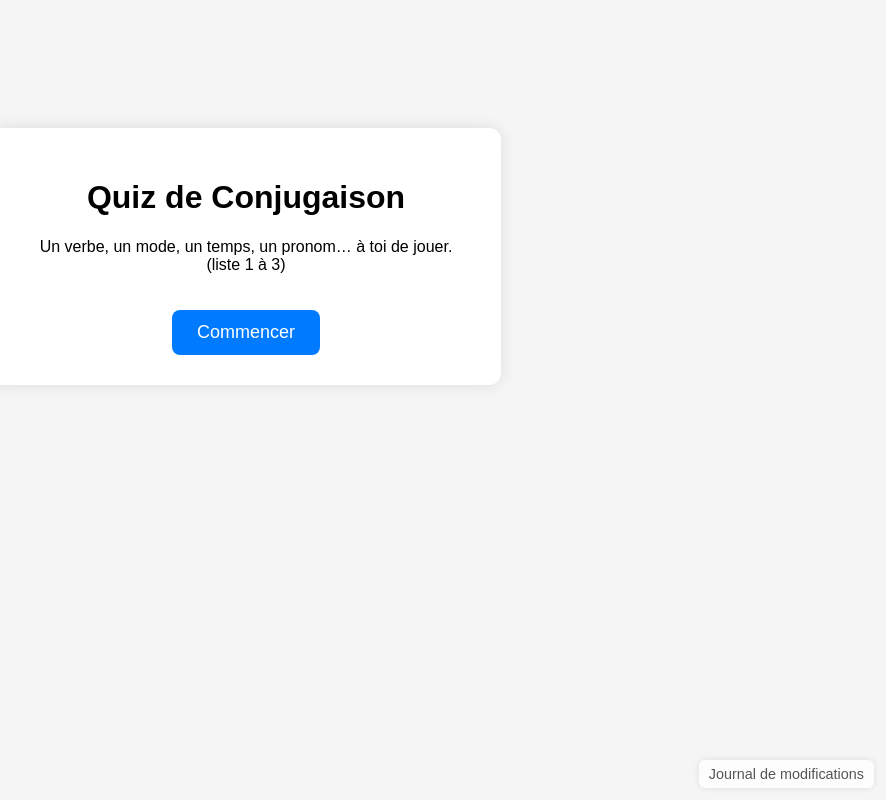
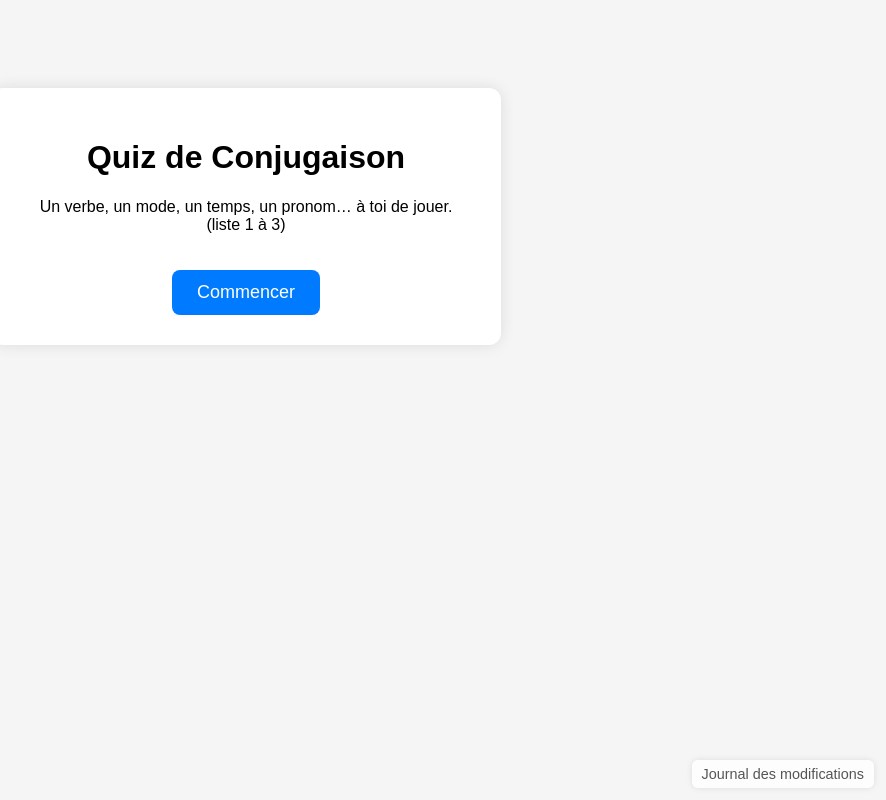
Before and after one commit to lemeilleurhackeur65645-cell/conjuguaisonv3, a Flask app: page / in a window 1280 px wide. Shown: the whole page, without its empty margins (394-1280 px from the left). Run offline with Flask 3, Linux system fonts and the light colour scheme.

Commit message:
Update index.html

```diff
--- a/templates/index.html
+++ b/templates/index.html
@@ -9,9 +9,7 @@
 
 <body>
 
-    <div class="menu-footer">
-    <a href="/changelog" class="menu-link">Journal de modifications</a>
-</div>
+
 
 
 <div class="container">
@@ -20,6 +18,9 @@
 
     <a href="/quiz" class="btn">Commencer</a>
 </div>
+<div class="menu-footer">
+    <a href="/changelog" class="menu-link">Journal des modifications</a>
+</div>
 
 </body>
 </html>
```
